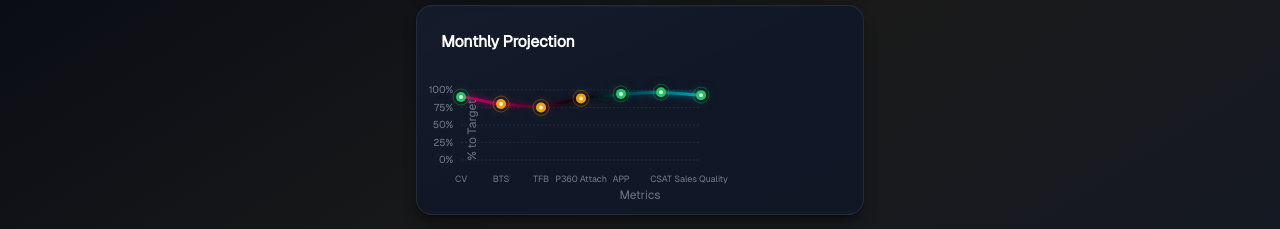
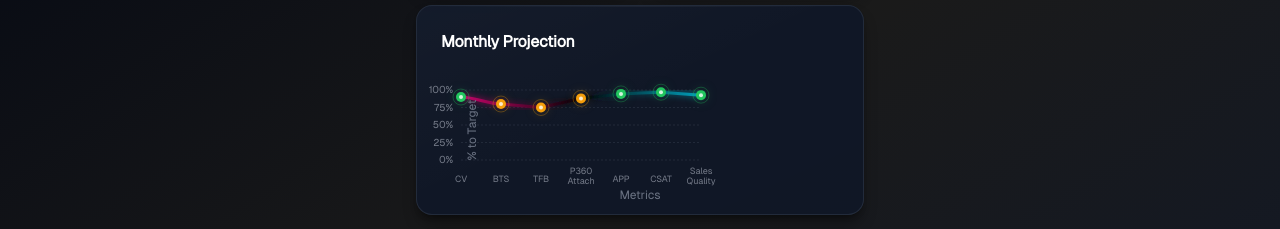
Before and after one commit to jamunoz1226/MagentaMotionv1, a React (Vite) app: page / in a window 1280 px wide. Both pictures are taken after a click on the button "Get Started". Shown: the part 241-470 px from the top of the page. Built offline with nearby package versions, Linux system fonts and the light colour scheme.

Commit message:
RevisionId:  305094709955686400

```diff
--- a/src/components/generated/LineChart.tsx
+++ b/src/components/generated/LineChart.tsx
@@ -299,9 +299,25 @@ const LineChart: React.FC<LineChartProps> = ({
       })}
 
         {/* X-axis labels */}
-        {dataPoints.map((point, index) => <text key={index} x={point.x} y={chartHeight - 8} fill="rgba(156, 163, 175, 0.7)" fontSize="9" textAnchor="middle" className="font-medium" data-magicpath-id="36" data-magicpath-path="LineChart.tsx">
-            {point.displayLabel}
-          </text>)}
+        {dataPoints.map((point, index) => {
+        const words = point.displayLabel.split(' ');
+        if (words.length > 1) {
+          // Multi-word labels: split into two lines
+          return <g key={index} data-magicpath-id="36" data-magicpath-path="LineChart.tsx">
+                <text x={point.x} y={chartHeight - 16} fill="rgba(156, 163, 175, 0.7)" fontSize="9" textAnchor="middle" className="font-medium" data-magicpath-id="37" data-magicpath-path="LineChart.tsx">
+                  {words[0]}
+                </text>
+                <text x={point.x} y={chartHeight - 6} fill="rgba(156, 163, 175, 0.7)" fontSize="9" textAnchor="middle" className="font-medium" data-magicpath-id="38" data-magicpath-path="LineChart.tsx">
+                  {words.slice(1).join(' ')}
+                </text>
+              </g>;
+        } else {
+          // Single word labels: keep on one line
+          return <text key={index} x={point.x} y={chartHeight - 8} fill="rgba(156, 163, 175, 0.7)" fontSize="9" textAnchor="middle" className="font-medium" data-magicpath-id="39" data-magicpath-path="LineChart.tsx">
+                {point.displayLabel}
+              </text>;
+        }
+      })}
 
         {/* Animated line path */}
         <motion.path d={createSmoothPath(dataPoints)} fill="none" stroke={`url(#${gradientId})`} strokeWidth="3" filter={`url(#${glowId})`} initial={{
@@ -311,7 +327,7 @@ const LineChart: React.FC<LineChartProps> = ({
       }} transition={{
         duration: 2,
         ease: "easeInOut"
-      }} data-magicpath-id="37" data-magicpath-path="LineChart.tsx" />
+      }} data-magicpath-id="40" data-magicpath-path="LineChart.tsx" />
 
         {/* Animated dots */}
         {dataPoints.map((point, index) => {
@@ -327,34 +343,34 @@ const LineChart: React.FC<LineChartProps> = ({
         }} transition={{
           delay: index * 0.2 + 0.5,
           duration: 0.4
-        }} data-magicpath-id="38" data-magicpath-path="LineChart.tsx">
+        }} data-magicpath-id="41" data-magicpath-path="LineChart.tsx">
               {/* Outer glow ring */}
-              <circle cx={point.x} cy={point.y} r="8" fill="none" stroke={dotColor} strokeWidth="1" opacity="0.3" data-magicpath-id="39" data-magicpath-path="LineChart.tsx" />
+              <circle cx={point.x} cy={point.y} r="8" fill="none" stroke={dotColor} strokeWidth="1" opacity="0.3" data-magicpath-id="42" data-magicpath-path="LineChart.tsx" />
 
               {/* Main dot */}
               <circle cx={point.x} cy={point.y} r="5" fill={dotColor} className="cursor-pointer hover:scale-110 transition-transform" onClick={e => handleDotClick(point, e)} style={{
             filter: `drop-shadow(0 0 6px ${dotColor}40)`
-          }} data-magicpath-id="40" data-magicpath-path="LineChart.tsx" />
+          }} data-magicpath-id="43" data-magicpath-path="LineChart.tsx" />
 
               {/* Inner highlight */}
-              <circle cx={point.x} cy={point.y} r="2" fill="white" opacity="0.8" className="pointer-events-none" data-magicpath-id="41" data-magicpath-path="LineChart.tsx" />
+              <circle cx={point.x} cy={point.y} r="2" fill="white" opacity="0.8" className="pointer-events-none" data-magicpath-id="44" data-magicpath-path="LineChart.tsx" />
             </motion.g>;
       })}
       </svg>
 
       {/* Y-axis label */}
-      <div className="absolute left-0 top-1/2 -translate-y-1/2 -rotate-90 origin-center" data-magicpath-id="42" data-magicpath-path="LineChart.tsx">
-        <span className="text-xs text-gray-500 font-medium" data-magicpath-id="43" data-magicpath-path="LineChart.tsx">% to Target</span>
+      <div className="absolute left-0 top-1/2 -translate-y-1/2 -rotate-90 origin-center" data-magicpath-id="45" data-magicpath-path="LineChart.tsx">
+        <span className="text-xs text-gray-500 font-medium" data-magicpath-id="46" data-magicpath-path="LineChart.tsx">% to Target</span>
       </div>
 
       {/* X-axis label */}
-      <div className="absolute bottom-0 left-1/2 -translate-x-1/2 translate-y-4" data-magicpath-id="44" data-magicpath-path="LineChart.tsx">
-        <span className="text-xs text-gray-500 font-medium" data-magicpath-id="45" data-magicpath-path="LineChart.tsx">Metrics</span>
+      <div className="absolute bottom-0 left-1/2 -translate-x-1/2 translate-y-4" data-magicpath-id="47" data-magicpath-path="LineChart.tsx">
+        <span className="text-xs text-gray-500 font-medium" data-magicpath-id="48" data-magicpath-path="LineChart.tsx">Metrics</span>
       </div>
 
       {/* Detail card overlay */}
-      <AnimatePresence data-magicpath-id="46" data-magicpath-path="LineChart.tsx">
-        {selectedMetric && <DetailCard metric={selectedMetric} position={mousePosition} onClose={() => setSelectedMetric(null)} data-magicpath-id="47" data-magicpath-path="LineChart.tsx" />}
+      <AnimatePresence data-magicpath-id="49" data-magicpath-path="LineChart.tsx">
+        {selectedMetric && <DetailCard metric={selectedMetric} position={mousePosition} onClose={() => setSelectedMetric(null)} data-magicpath-id="50" data-magicpath-path="LineChart.tsx" />}
       </AnimatePresence>
     </div>;
 };
```
